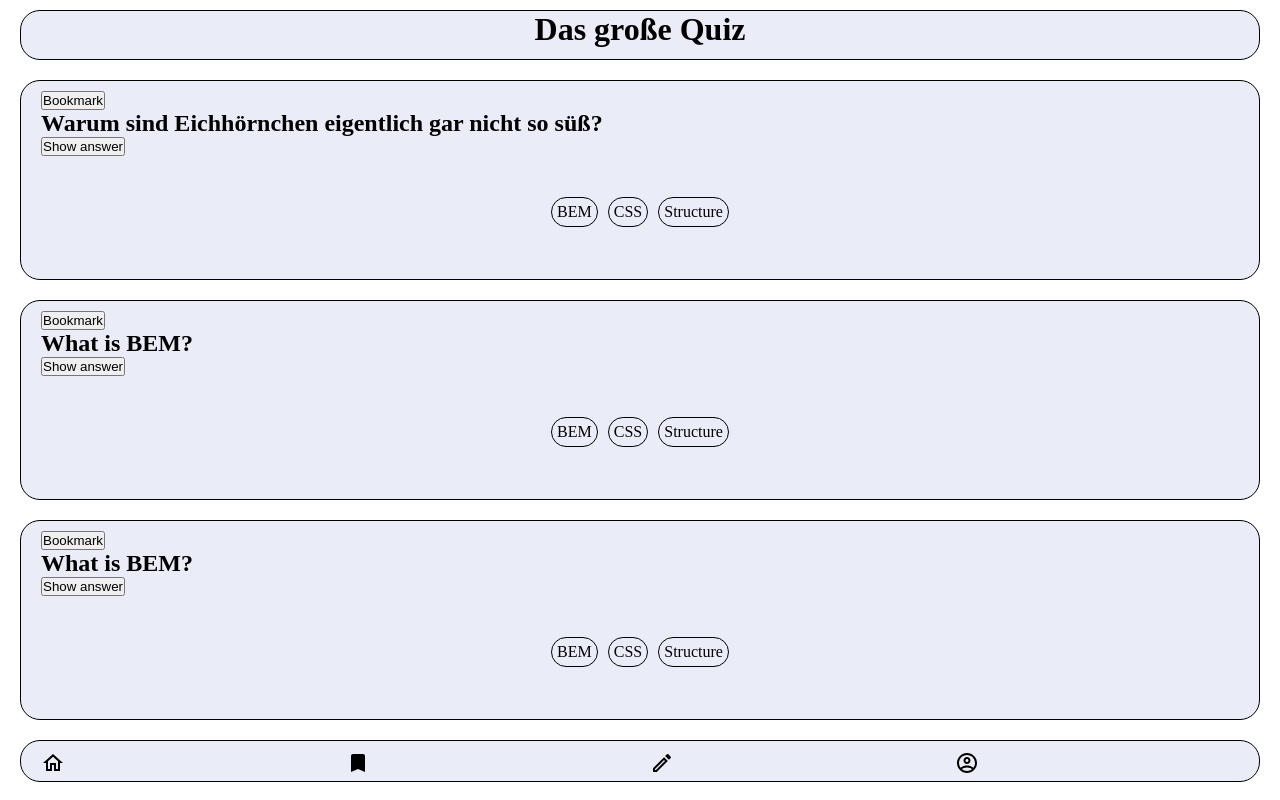
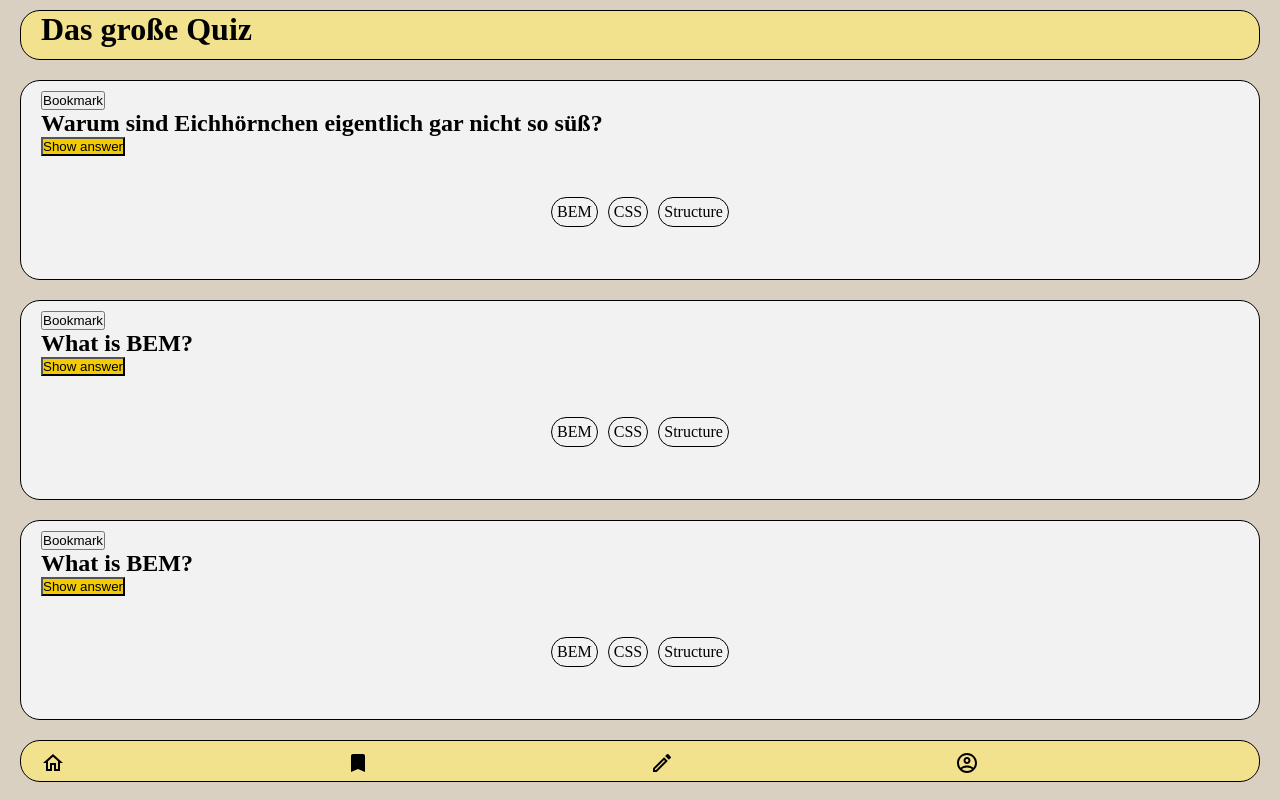
Before and after one commit to falkkreimeier/quiz-app1, a website built with Vite: page index.html in a window 1280 px wide. Built offline with nearby package versions, Linux system fonts and the light colour scheme.

Commit message:
add colors

```diff
--- a/CSS/_base.css
+++ b/CSS/_base.css
@@ -12,6 +12,7 @@ body {
     grid-template-rows: 60px auto 60px;
     height: 100vh;
     grid-gap: 10px;
+    background-color: #D9D0C1;
 }
 main {
     overflow: scroll;
@@ -27,7 +28,8 @@ header {
     border-radius: 20px;
     margin: 10px 20px 0px 20px;
     padding: 0px 20px 0px 20px;
-    background-color: rgb(234, 237, 247);
+    background-color:#F2E18D;
+
 }
 
 footer {
@@ -36,7 +38,7 @@ footer {
     border-radius: 20px;
     margin: 0px 20px 10px 20px;
     padding: 10px 20px 10px 20px;
-    background-color: rgb(234, 237, 247);
+    background-color: #F2E18D
 }
 
 section {
@@ -44,7 +46,8 @@ section {
     border-radius: 20px;
     margin: 10px 20px 10px 20px;
     padding: 10px 20px 10px 20px;
-    background-color: rgb(234, 237, 247);
+    background-color: #F2F2F2;
+}
 }
 
 h1 {
--- a/CSS/components/card.css
+++ b/CSS/components/card.css
@@ -3,5 +3,5 @@
 }
 
 .card__button{
-
+    background-color:#F2CB05;
 }
```
